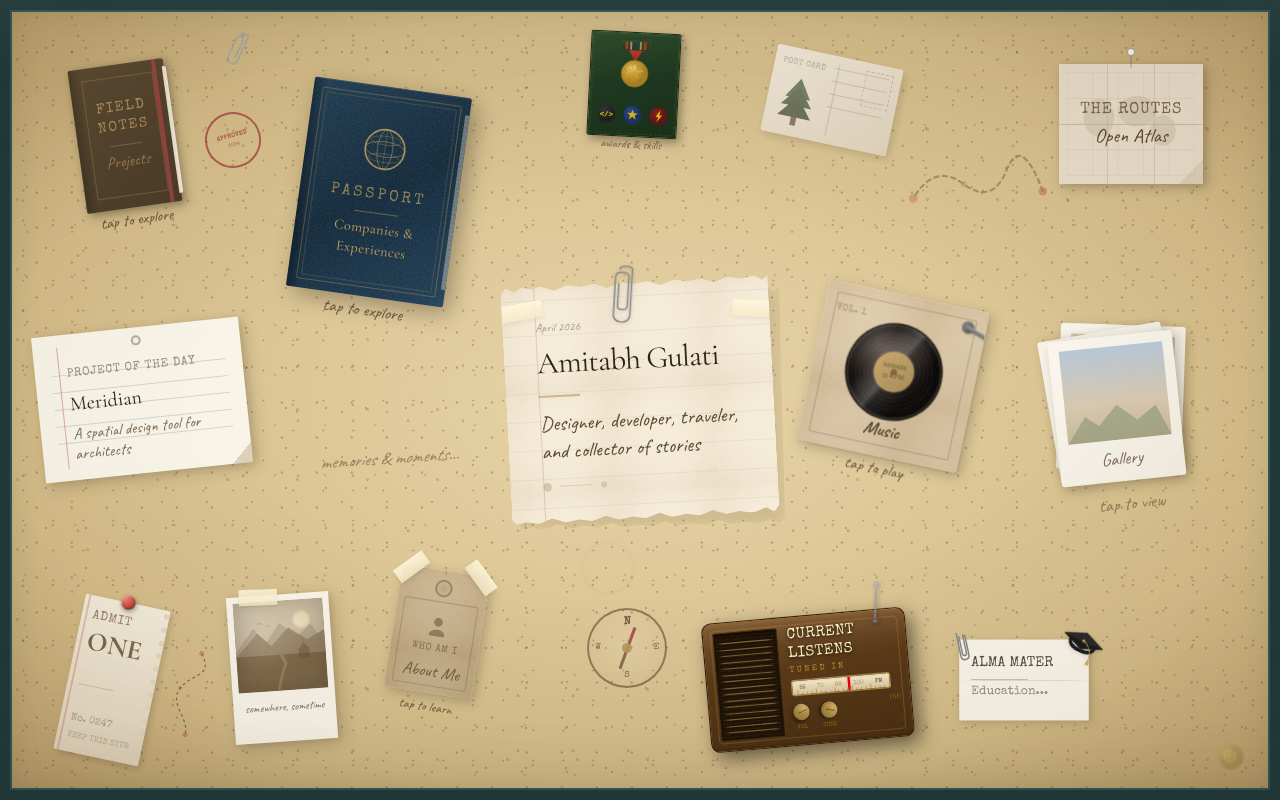
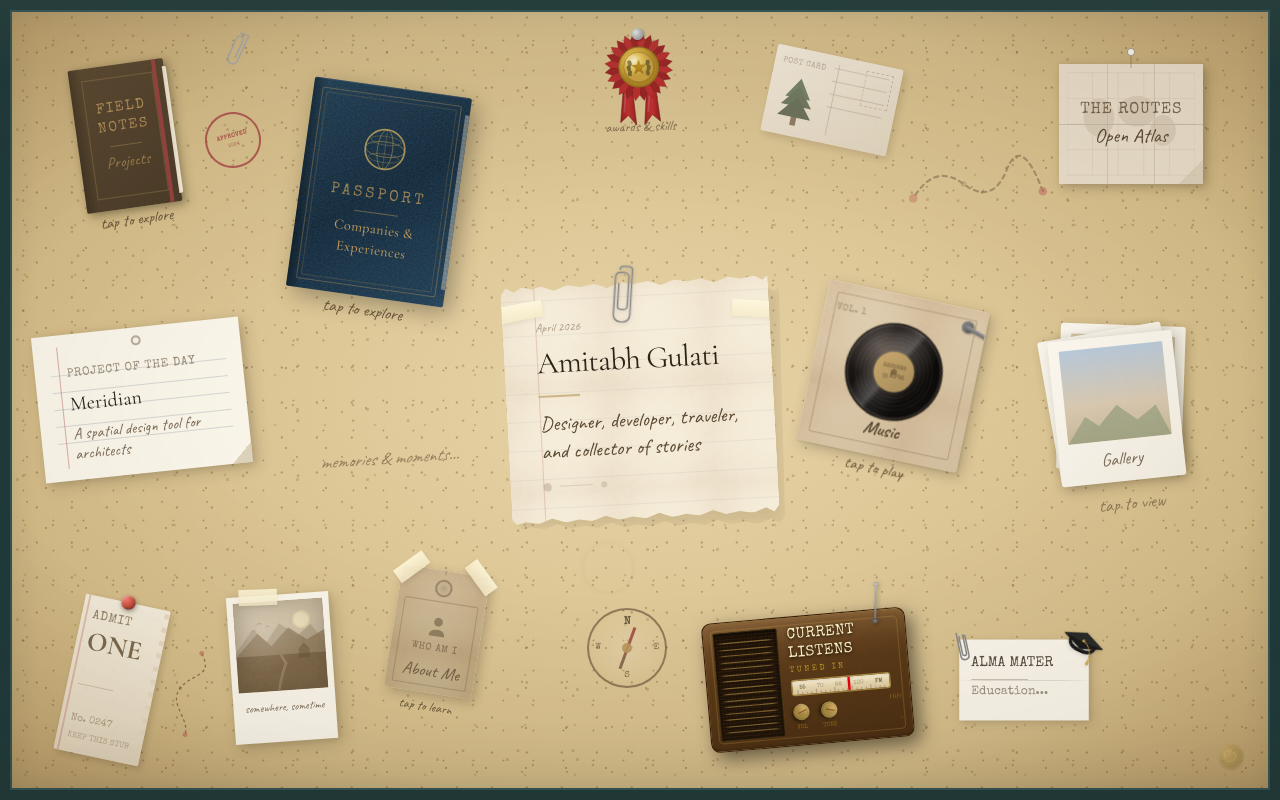
Before and after one commit to amit456218/personal_website_journal, a Next.js app: page / in a window 1280 px wide. Built offline with nearby package versions, Linux system fonts and the light colour scheme.

Commit message:
feat: redesign awards & skills icon with vintage ribbon
Elegant trophy design fits travel journal aesthetic.

Co-authored-by: Amitabh Gulati <95500890+amit456218@users.noreply.github.com>

```diff
--- a/components/desk/awards-skills-token.tsx
+++ b/components/desk/awards-skills-token.tsx
@@ -8,142 +8,139 @@ export function AwardsSkillsToken() {
     <Link href="/awards" className="block">
       <motion.div
         className="relative cursor-pointer group"
-        initial={{ opacity: 0, rotate: 5, scale: 0.9 }}
-        animate={{ opacity: 1, rotate: 3, scale: 1 }}
+        initial={{ opacity: 0, rotate: -3, scale: 0.9 }}
+        animate={{ opacity: 1, rotate: -2, scale: 1 }}
         transition={{ duration: 0.5, delay: 0.3 }}
         whileHover={{
-          scale: 1.08,
+          scale: 1.06,
           rotate: 0,
           transition: { duration: 0.2 }
         }}
       >
-        {/* Scout/merit badge patch on felt */}
-        <div
-          className="relative overflow-visible"
-          style={{
-            width: "90px",
-            height: "105px",
-          }}
-        >
-          {/* Felt backing — dark green swatch */}
-          <div
-            className="absolute inset-0 rounded-sm"
-            style={{
-              background: "linear-gradient(160deg, #2a4a28 0%, #1e3820 50%, #1a3018 100%)",
-              boxShadow: "3px 4px 10px rgba(0,0,0,0.35), inset 0 1px 3px rgba(255,255,255,0.05)",
-              border: "1px solid #14260f",
-            }}
+        {/* Vintage certificate/diploma ribbon rosette */}
+        <div className="relative" style={{ width: "100px", height: "85px" }}>
+
+          {/* Ribbon tails hanging down */}
+          <svg className="absolute top-[45px] left-1/2 -translate-x-1/2 w-20 h-12" viewBox="0 0 80 48">
+            {/* Left ribbon tail */}
+            <path
+              d="M25 0 L20 45 L28 38 L36 48 L32 0"
+              fill="url(#ribbonLeft)"
+              stroke="#6a1a1a"
+              strokeWidth="0.5"
             />
-          {/* Felt texture */}
-          <div
-            className="absolute inset-0 rounded-sm opacity-20"
-            style={{
-              backgroundImage: `
-                radial-gradient(circle at 20% 30%, rgba(255,255,255,0.08) 0.5px, transparent 1px),
-                radial-gradient(circle at 70% 60%, rgba(255,255,255,0.06) 0.5px, transparent 1px),
-                radial-gradient(circle at 40% 80%, rgba(255,255,255,0.07) 0.5px, transparent 1px)
-              `,
-              backgroundSize: "8px 8px, 12px 12px, 6px 6px",
-            }}
+            {/* Right ribbon tail */}
+            <path
+              d="M48 0 L44 48 L52 38 L60 45 L55 0"
+              fill="url(#ribbonRight)"
+              stroke="#6a1a1a"
+              strokeWidth="0.5"
             />
-
-          {/* Stitching around edge */}
-          <svg className="absolute inset-0 w-full h-full pointer-events-none" viewBox="0 0 90 105">
-            <rect x="3" y="3" width="84" height="99" rx="2" fill="none" stroke="#4a7a40" strokeWidth="0.6" strokeDasharray="3,2" opacity="0.5" />
-          </svg>
-
-          {/* TOP: Gold medal with ribbon bar */}
-          <div className="absolute top-2 left-1/2 -translate-x-1/2">
-            <svg viewBox="0 0 50 52" className="w-12 h-13">
-              {/* Ribbon bar — striped */}
-              <rect x="10" y="0" width="30" height="10" rx="1" fill="url(#barGrad)" stroke="#6a4a20" strokeWidth="0.4" />
-              <rect x="14" y="1" width="3" height="8" fill="#c0392b" opacity="0.8" />
-              <rect x="19" y="1" width="2" height="8" fill="#f0d478" opacity="0.6" />
-              <rect x="23.5" y="1" width="3" height="8" fill="#1e3a6a" opacity="0.7" />
-              <rect x="29" y="1" width="2" height="8" fill="#f0d478" opacity="0.6" />
-              <rect x="33" y="1" width="3" height="8" fill="#c0392b" opacity="0.8" />
-
-              {/* V-ribbon connecting bar to medal */}
-              <path d="M18 10 L25 22 L32 10" fill="url(#vRibbon)" stroke="#8a2020" strokeWidth="0.3" />
-              <path d="M20 10 L25 20 L30 10" fill="none" stroke="rgba(255,255,255,0.1)" strokeWidth="0.5" />
-
-              {/* Medal — gold star */}
-              <circle cx="25" cy="34" r="14" fill="url(#medalGold)" stroke="#8a6c20" strokeWidth="0.6" />
-              <circle cx="25" cy="34" r="11.5" fill="none" stroke="#c9a04a" strokeWidth="0.4" opacity="0.5" />
-              <circle cx="25" cy="34" r="9.5" fill="none" stroke="#c9a04a" strokeWidth="0.3" opacity="0.3" />
-              {/* Star */}
-              <path d="M25 23 L27.8 30 L35.5 30 L29.2 34.5 L31.5 42 L25 37.5 L18.5 42 L20.8 34.5 L14.5 30 L22.2 30 Z" fill="url(#starG)" stroke="#8a6c20" strokeWidth="0.3" />
-              {/* Shine */}
-              <ellipse cx="21" cy="29" rx="5" ry="4" fill="rgba(255,255,255,0.12)" transform="rotate(-15 21 29)" />
+            {/* Ribbon shine */}
+            <path d="M27 5 L24 35" stroke="rgba(255,255,255,0.15)" strokeWidth="2" />
+            <path d="M51 5 L48 35" stroke="rgba(255,255,255,0.15)" strokeWidth="2" />
 
             <defs>
-                <linearGradient id="barGrad" x1="0" y1="0" x2="0" y2="1">
-                  <stop offset="0%" stopColor="#2a4a28" />
-                  <stop offset="100%" stopColor="#1e3820" />
+              <linearGradient id="ribbonLeft" x1="0" y1="0" x2="1" y2="0">
+                <stop offset="0%" stopColor="#8b2020" />
+                <stop offset="50%" stopColor="#c43030" />
+                <stop offset="100%" stopColor="#9a2525" />
               </linearGradient>
-                <linearGradient id="vRibbon" x1="0" y1="0" x2="0" y2="1">
-                  <stop offset="0%" stopColor="#c0392b" />
-                  <stop offset="100%" stopColor="#922020" />
-                </linearGradient>
-                <radialGradient id="medalGold" cx="40%" cy="38%">
-                  <stop offset="0%" stopColor="#f5de6e" />
-                  <stop offset="40%" stopColor="#d4a838" />
-                  <stop offset="100%" stopColor="#a88020" />
-                </radialGradient>
-                <linearGradient id="starG" x1="0" y1="0" x2="0" y2="1">
-                  <stop offset="0%" stopColor="#f8e878" />
-                  <stop offset="50%" stopColor="#d4a838" />
-                  <stop offset="100%" stopColor="#c09028" />
+              <linearGradient id="ribbonRight" x1="0" y1="0" x2="1" y2="0">
+                <stop offset="0%" stopColor="#9a2525" />
+                <stop offset="50%" stopColor="#c43030" />
+                <stop offset="100%" stopColor="#8b2020" />
               </linearGradient>
             </defs>
           </svg>
-          </div>
 
-          {/* BOTTOM: Enamel skill pins */}
-          <div className="absolute bottom-3 left-0 right-0 flex justify-center gap-1.5">
-            {/* Pin 1 — code */}
-            <svg viewBox="0 0 22 22" className="w-5 h-5">
-              <circle cx="11" cy="11" r="10" fill="url(#pin1)" stroke="#333" strokeWidth="0.5" />
-              <circle cx="11" cy="11" r="8" fill="none" stroke="#555" strokeWidth="0.3" />
-              <text x="11" y="14" textAnchor="middle" fontSize="8" fill="#ffd700" fontFamily="monospace" fontWeight="bold">&lt;/&gt;</text>
+          {/* Rosette layers */}
+          <svg className="absolute top-0 left-1/2 -translate-x-1/2 w-[70px] h-[70px]" viewBox="0 0 70 70">
+            {/* Outer pleated rosette */}
+            {Array.from({ length: 24 }).map((_, i) => {
+              const angle = (i * 15) * (Math.PI / 180)
+              const x1 = 35 + 28 * Math.cos(angle)
+              const y1 = 35 + 28 * Math.sin(angle)
+              const x2 = 35 + 34 * Math.cos(angle + 0.13)
+              const y2 = 35 + 34 * Math.sin(angle + 0.13)
+              const x3 = 35 + 28 * Math.cos(angle + 0.26)
+              const y3 = 35 + 28 * Math.sin(angle + 0.26)
+              return (
+                <path
+                  key={i}
+                  d={`M35,35 L${x1},${y1} L${x2},${y2} L${x3},${y3} Z`}
+                  fill={i % 2 === 0 ? "#b83030" : "#9a2525"}
+                  stroke="#7a1a1a"
+                  strokeWidth="0.3"
+                />
+              )
+            })}
+
+            {/* Inner gold ring */}
+            <circle cx="35" cy="35" r="20" fill="url(#goldRing)" stroke="#8a6c20" strokeWidth="1" />
+            <circle cx="35" cy="35" r="17" fill="none" stroke="#c9a04a" strokeWidth="0.5" opacity="0.6" />
+
+            {/* Center medallion */}
+            <circle cx="35" cy="35" r="15" fill="url(#centerGold)" stroke="#8a6c20" strokeWidth="0.5" />
+
+            {/* Trophy/laurel icon */}
+            <g transform="translate(35, 35)">
+              {/* Left laurel */}
+              <path d="M-8,-6 Q-10,-3 -9,0 Q-11,2 -9,5 Q-10,7 -8,8" fill="none" stroke="#5a4a20" strokeWidth="1.2" strokeLinecap="round" />
+              <ellipse cx="-9" cy="-4" rx="2" ry="3" fill="#7a6a30" transform="rotate(-20 -9 -4)" />
+              <ellipse cx="-10" cy="1" rx="2" ry="3" fill="#7a6a30" transform="rotate(-10 -10 1)" />
+              <ellipse cx="-9" cy="6" rx="2" ry="3" fill="#7a6a30" transform="rotate(10 -9 6)" />
+
+              {/* Right laurel */}
+              <path d="M8,-6 Q10,-3 9,0 Q11,2 9,5 Q10,7 8,8" fill="none" stroke="#5a4a20" strokeWidth="1.2" strokeLinecap="round" />
+              <ellipse cx="9" cy="-4" rx="2" ry="3" fill="#7a6a30" transform="rotate(20 9 -4)" />
+              <ellipse cx="10" cy="1" rx="2" ry="3" fill="#7a6a30" transform="rotate(10 10 1)" />
+              <ellipse cx="9" cy="6" rx="2" ry="3" fill="#7a6a30" transform="rotate(-10 9 6)" />
+
+              {/* Star center */}
+              <path d="M0,-7 L1.8,-2 L7,-2 L2.8,1.5 L4.5,7 L0,4 L-4.5,7 L-2.8,1.5 L-7,-2 L-1.8,-2 Z" fill="url(#starGold)" stroke="#8a6c20" strokeWidth="0.3" />
+            </g>
+
+            {/* Shine */}
+            <ellipse cx="28" cy="28" rx="6" ry="5" fill="rgba(255,255,255,0.15)" transform="rotate(-30 28 28)" />
+
             <defs>
-                <radialGradient id="pin1" cx="40%" cy="35%">
-                  <stop offset="0%" stopColor="#3a3a3a" />
-                  <stop offset="100%" stopColor="#1a1a1a" />
+              <radialGradient id="goldRing" cx="40%" cy="35%">
+                <stop offset="0%" stopColor="#f5de6e" />
+                <stop offset="60%" stopColor="#d4a838" />
+                <stop offset="100%" stopColor="#a88020" />
               </radialGradient>
+              <radialGradient id="centerGold" cx="35%" cy="30%">
+                <stop offset="0%" stopColor="#faf0c8" />
+                <stop offset="50%" stopColor="#e8c860" />
+                <stop offset="100%" stopColor="#c9a040" />
+              </radialGradient>
+              <linearGradient id="starGold" x1="0" y1="0" x2="0" y2="1">
+                <stop offset="0%" stopColor="#d4a020" />
+                <stop offset="100%" stopColor="#a07818" />
+              </linearGradient>
             </defs>
           </svg>
-            {/* Pin 2 — star/design */}
-            <svg viewBox="0 0 22 22" className="w-5 h-5">
-              <circle cx="11" cy="11" r="10" fill="url(#pin2)" stroke="#1a3a6a" strokeWidth="0.5" />
-              <circle cx="11" cy="11" r="8" fill="none" stroke="#2a4a7a" strokeWidth="0.3" />
-              <path d="M11 5 L12.5 9 L17 9 L13.5 11.5 L14.8 16 L11 13 L7.2 16 L8.5 11.5 L5 9 L9.5 9 Z" fill="#ffd700" opacity="0.8" />
-              <defs>
-                <radialGradient id="pin2" cx="40%" cy="35%">
-                  <stop offset="0%" stopColor="#2a5090" />
-                  <stop offset="100%" stopColor="#1a3060" />
-                </radialGradient>
-              </defs>
-            </svg>
-            {/* Pin 3 — lightning/energy */}
-            <svg viewBox="0 0 22 22" className="w-5 h-5">
-              <circle cx="11" cy="11" r="10" fill="url(#pin3)" stroke="#5a1a1a" strokeWidth="0.5" />
-              <circle cx="11" cy="11" r="8" fill="none" stroke="#7a2a2a" strokeWidth="0.3" />
-              <path d="M13 4 L8 12 L11 12 L9 18 L15 10 L12 10 Z" fill="#ffd700" opacity="0.85" />
-              <defs>
-                <radialGradient id="pin3" cx="40%" cy="35%">
-                  <stop offset="0%" stopColor="#8a2020" />
-                  <stop offset="100%" stopColor="#5a1515" />
-                </radialGradient>
-              </defs>
-            </svg>
+
+          {/* Push pin at top */}
+          <div
+            className="absolute -top-1 left-1/2 -translate-x-1/2 w-3 h-3 rounded-full z-10"
+            style={{
+              background: "radial-gradient(circle at 35% 35%, #e8e8e8 0%, #b0b0b0 50%, #888 100%)",
+              boxShadow: "1px 1px 2px rgba(0,0,0,0.3)"
+            }}
+          />
         </div>
 
         {/* Label */}
-          <div className="absolute bottom-[-18px] left-1/2 -translate-x-1/2 whitespace-nowrap">
-            <span className="font-handwriting text-xs text-sepia/80">awards &amp; skills</span>
-          </div>
-        </div>
+        <motion.p
+          className="absolute -bottom-5 left-1/2 -translate-x-1/2 font-handwriting text-sm text-sepia/70 whitespace-nowrap"
+          initial={{ opacity: 0 }}
+          animate={{ opacity: 1 }}
+          transition={{ delay: 0.8 }}
+        >
+          awards & skills
+        </motion.p>
       </motion.div>
     </Link>
   )
```
Lines whose indentation alone changed are shown as unchanged.
